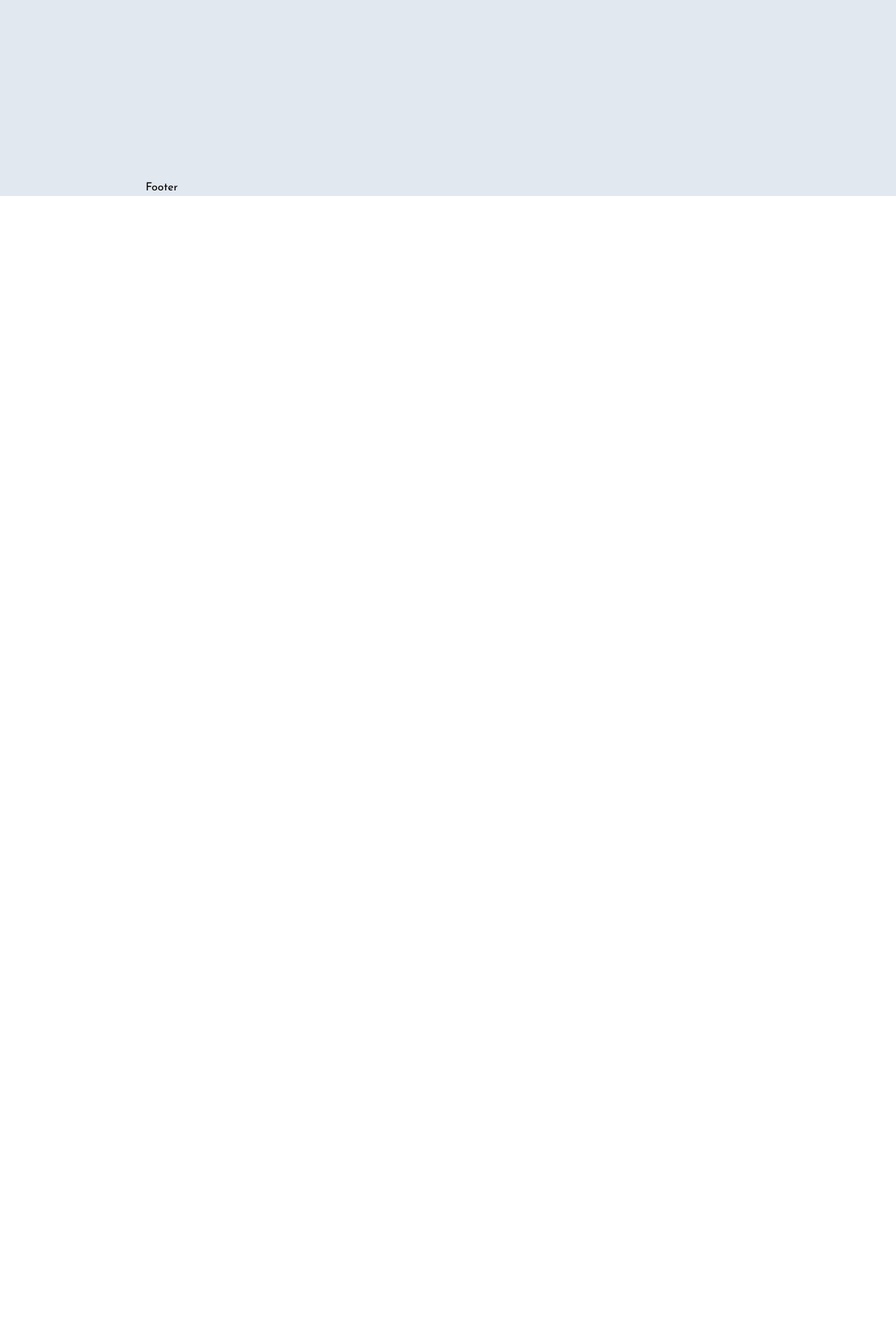
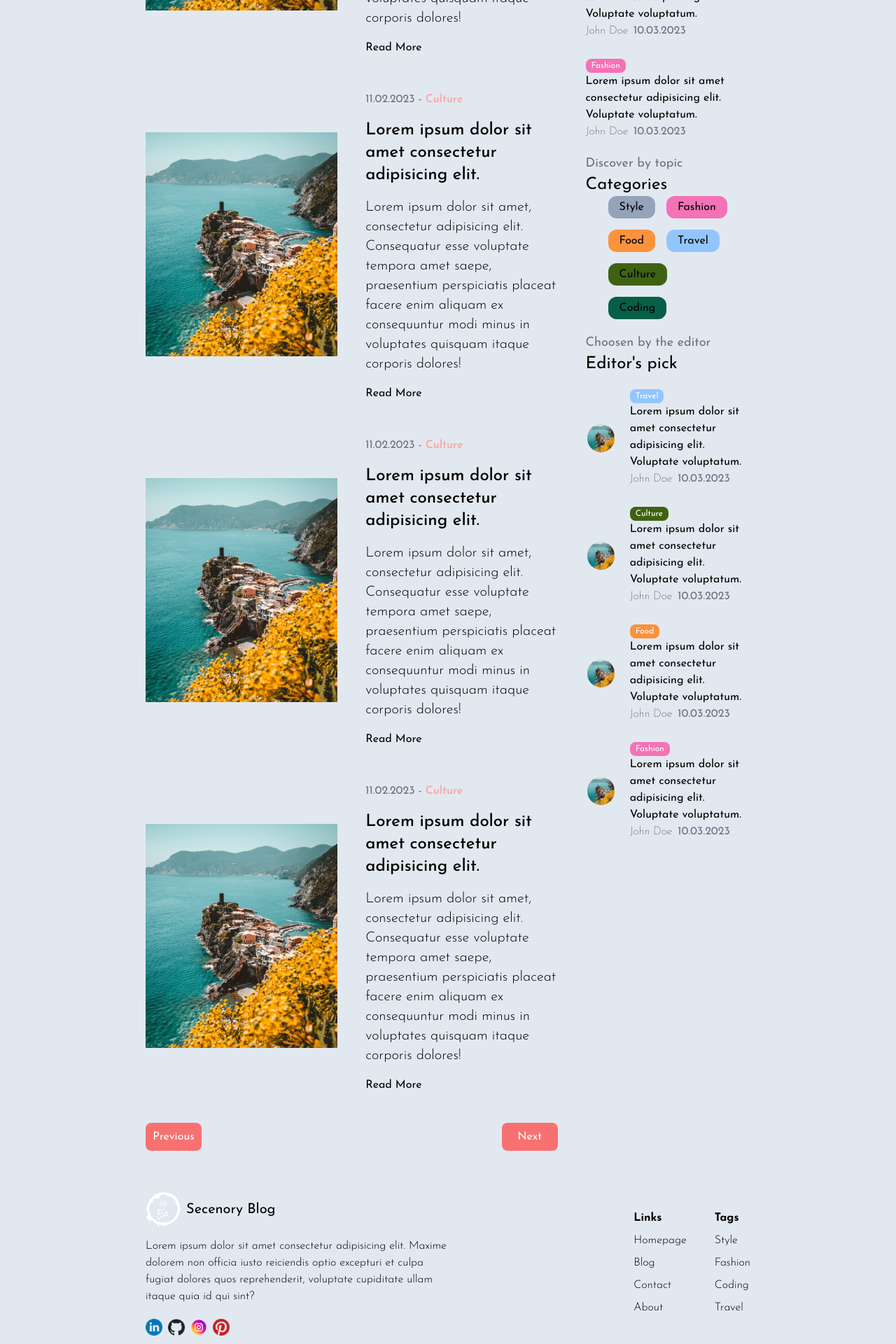
Before and after one commit to emresates/nextjsblog, a Next.js app: page /login in a window 1280 px wide. Before the commit this address had no page. Shown: the part 640-2560 px from the top of the page at 70% size. Before the commit the page ends 920 px from the top, so only its background shows below. Built offline with nearby package versions, Linux system fonts and the light colour scheme.

Commit message:
single category page, footer, pagination, responsi

```diff
--- /dev/null
+++ b/app/[blog]/page.jsx
@@ -0,0 +1,19 @@
+import CardList from "@/components/cardList";
+import Menu from "@/components/menu";
+import React from "react";
+
+const BlogPage = () => {
+  return (
+    <div>
+      <h1 className="bg-orange-500 px-1 py-2 text-center text-3xl font-bold text-white">
+        Style Blog
+      </h1>
+      <div className="flex gap-10">
+        <CardList />
+        <Menu />
+      </div>
+    </div>
+  );
+};
+
+export default BlogPage;
--- a/app/page.js
+++ b/app/page.js
@@ -8,7 +8,7 @@ export default function Home() {
     <main>
       <Featured />
       <CategoryList />
-      <div className='flex gap-12'>
+      <div className='flex gap-10'>
         <CardList />
         <Menu />
       </div>
--- a/components/card/index.jsx
+++ b/components/card/index.jsx
@@ -4,11 +4,11 @@ import React from "react";
 
 const Card = () => {
   return (
-    <div className="mb-10 flex items-center gap-10">
+    <div className="mb-10 block xl:flex items-center gap-10">
       <div className="relative h-80 flex-1">
         <Image src="/p1.jpeg" alt="demo" fill className="object-cover" />
       </div>
-      <div className="flex flex-1 flex-col gap-7">
+      <div className="flex flex-1 flex-col mt-2 gap-2 sm:gap-4">
         <div>
           <span className="text-gray-500">11.02.2023 - </span>
           <span className="font-semibold capitalize text-red-300">culture</span>
--- a/components/footer/index.jsx
+++ b/components/footer/index.jsx
@@ -1,9 +1,57 @@
-import React from 'react'
+import Image from "next/image";
+import Link from "next/link";
+import React from "react";
 
 const Footer = () => {
   return (
-    <div>Footer</div>
-  )
-}
+    <div className="mt-10 flex flex-col items-center justify-between py-4 sm:flex-row">
+      <div className="flex flex-1 flex-col gap-3">
+        <div className="flex items-center gap-2">
+          <Image width={50} height={50} src="/eawhite.png" alt="ealogo" />
+          <h1 className="text-xl">Secenory Blog</h1>
+        </div>
+        <p className="font-light">
+          Lorem ipsum dolor sit amet consectetur adipisicing elit. Maxime
+          dolorem non officia iusto reiciendis optio excepturi et culpa fugiat
+          dolores quos reprehenderit, voluptate cupiditate ullam itaque quia id
+          qui sint?
+        </p>
+        <div className="mt-2 flex gap-2">
+          <div className="relative h-4 w-4 md:h-6 md:w-6">
+            <Image src="/socials/linkedin.png" alt="" fill sizes="30px" />
+          </div>
+          <div className="relative block h-4 w-4 dark:hidden md:h-6 md:w-6">
+            <Image src="/socials/github.png" alt="" fill sizes="30px" />
+          </div>
+          <div className="relative hidden h-4 w-4 dark:block md:h-6 md:w-6">
+            <Image src="/socials/githubdark.png" alt="" fill sizes="30px" />
+          </div>
+          <div className="relative h-4 w-4 md:h-6 md:w-6">
+            <Image src="/socials/instagram.png" alt="" fill sizes="30px" />
+          </div>
+          <div className="relative h-4 w-4 md:h-6 md:w-6">
+            <Image src="/socials/pinterest.png" alt="" fill sizes="30px" />
+          </div>
+        </div>
+      </div>
+      <div className="mt-3 flex w-full flex-1 justify-between gap-10 sm:mt-0 sm:justify-end">
+        <div className="flex flex-col gap-2 font-light">
+          <span className="font-bold">Links</span>
+          <Link href="/">Homepage</Link>
+          <Link href="/">Blog</Link>
+          <Link href="/">Contact</Link>
+          <Link href="/">About</Link>
+        </div>
+        <div className="flex flex-col gap-2 font-light">
+          <span className="font-bold">Tags</span>
+          <Link href="/">Style</Link>
+          <Link href="/">Fashion</Link>
+          <Link href="/">Coding</Link>
+          <Link href="/">Travel</Link>
+        </div>
+      </div>
+    </div>
+  );
+};
 
-export default Footer
+export default Footer;
--- a/components/menu/index.jsx
+++ b/components/menu/index.jsx
@@ -6,7 +6,7 @@ import MenuCategories from "../menuCategories";
 
 const Menu = () => {
   return (
-    <div className="mt-16 flex-[2]">
+    <div className="mt-16 hidden md:block flex-[2]">
       <h2 className="text-lg font-normal text-gray-500">What's hot</h2>
       <h1 className="text-2xl">Most Popular</h1>
       <MenuPosts withImage={false} />
--- a/components/navbar/index.jsx
+++ b/components/navbar/index.jsx
@@ -30,7 +30,7 @@ const Navbar = () => {
         </div>
       </div>
 
-      <div className="flex flex-1 justify-end gap-x-4 md:justify-center md:gap-x-2">
+      <div className="flex z-50 flex-1 justify-end gap-x-4 md:justify-center md:gap-x-2">
         <ThemeToggle />
         <Link href="/" className="hidden md:block">
           Homepage
--- a/components/pagination/index.jsx
+++ b/components/pagination/index.jsx
@@ -1,9 +1,16 @@
-import React from 'react'
+import React from "react";
 
 const Pagination = () => {
   return (
-    <div>Pagination</div>
-  )
-}
+    <div className="flex items-center justify-between">
+      <button className="w-20 rounded-lg border-none bg-red-400 p-2 text-center text-white">
+        Previous
+      </button>
+      <button className="w-20 rounded-lg border-none bg-red-400 p-2 text-center text-white">
+        Next
+      </button>
+    </div>
+  );
+};
 
-export default Pagination
+export default Pagination;
```
Also changed, not shown: public/eablack.png (added), public/eawhite.png (added).
